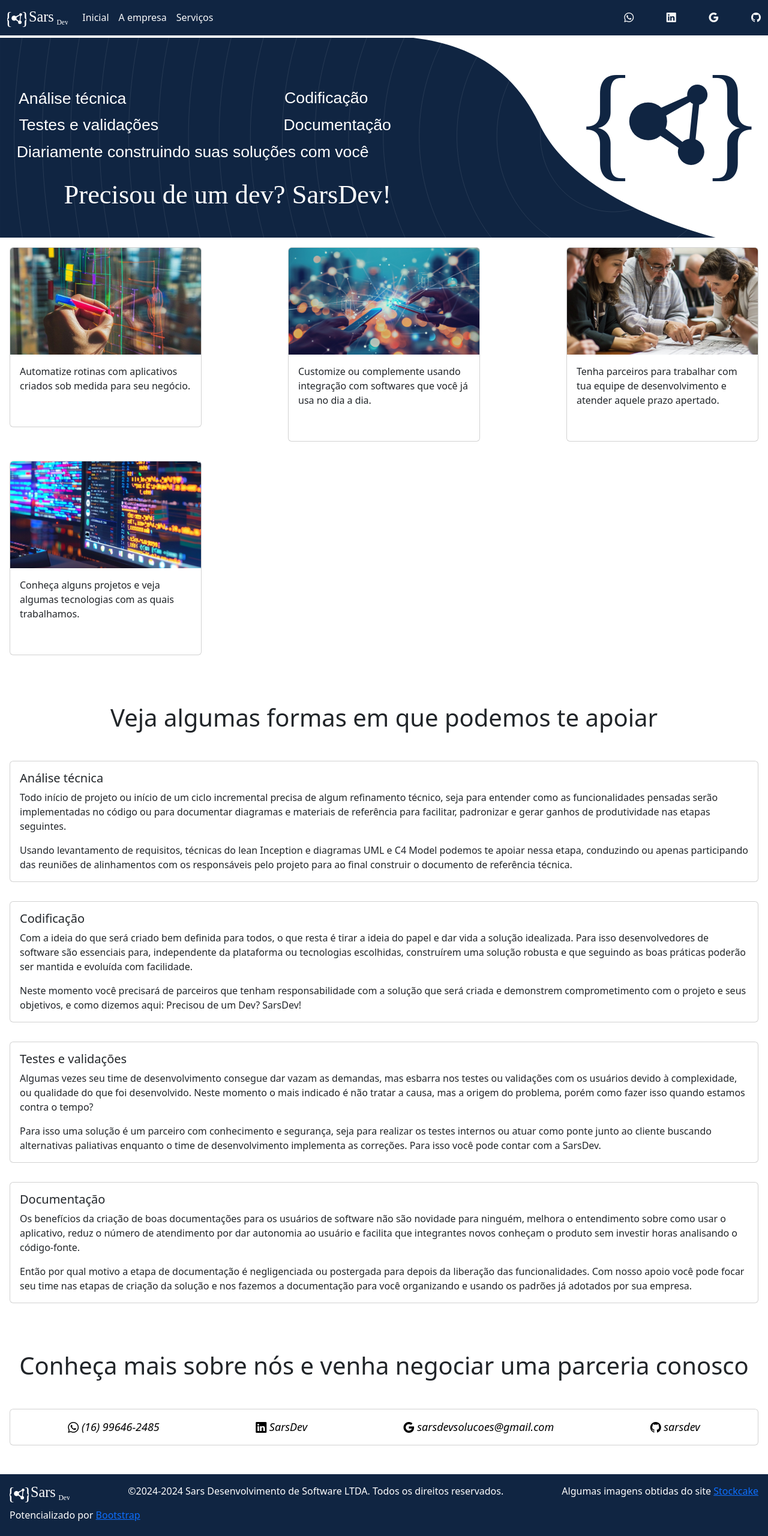
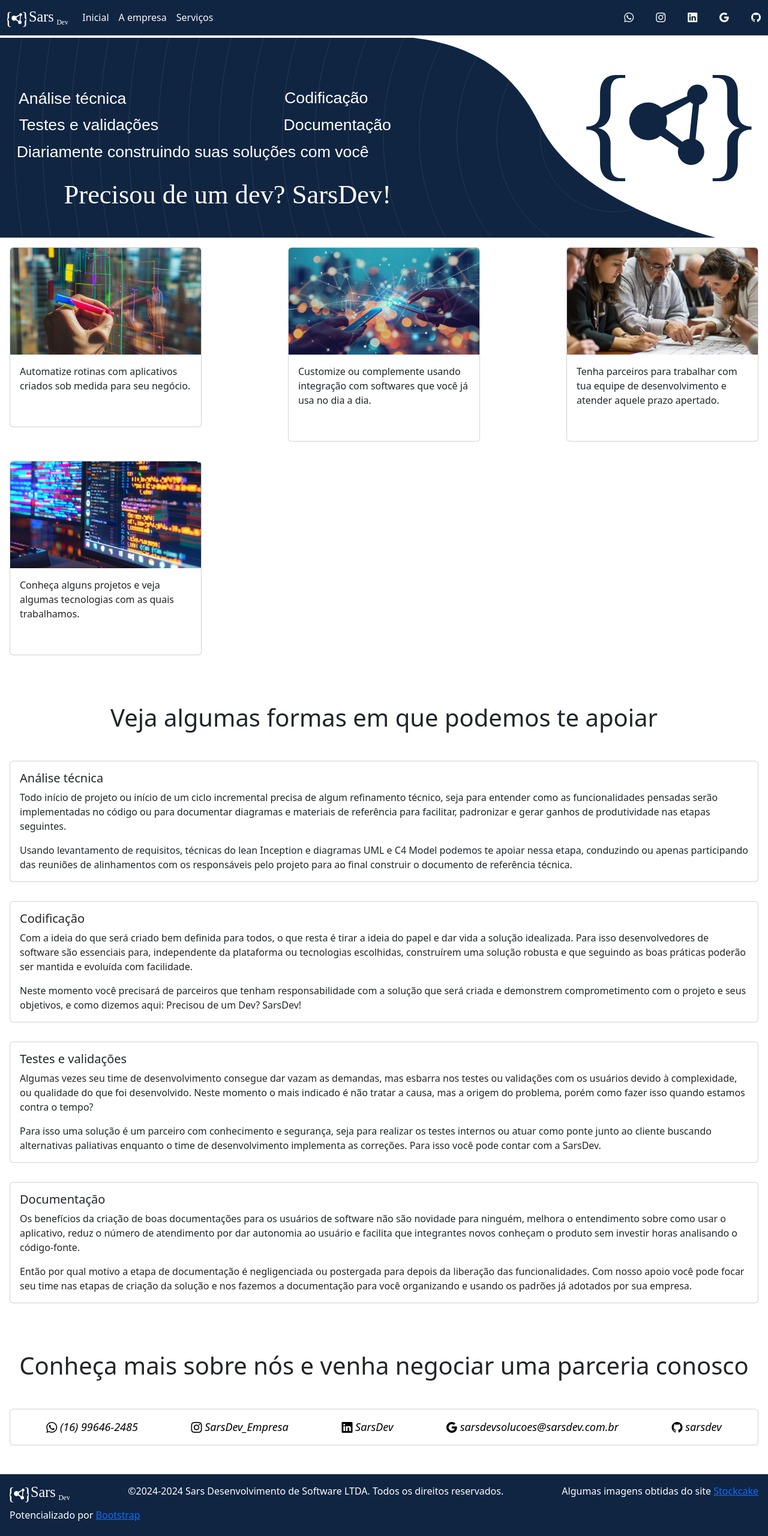
Before and after one commit to Sars-Desenvolvimento-de-Software/sarsdev.github.io, a website: page index.html in a window 1280 px wide. Shown: the whole page at 60% size. Drawn offline with nearby package versions, Linux system fonts and the light colour scheme.

Commit message:
Ajustando o favicon que não está aparecendo na pesquisa do google e corrigindo o email e o instagram

```diff
--- a/index.html
+++ b/index.html
@@ -7,7 +7,7 @@
     <meta name="author" content="Sars Desenvolvimento de Software LTDA">
     <meta name="viewport" content="width=device-width, initial-scale=1.0">
     <title>Precisou de um Dev? SarsDev! | Desenvolvimento de software</title>
-    <link rel="icon" type="image/x-icon" href="./src/imgs/logo_16_branco.svg">
+    <link rel="icon" type="image/x-icon" href="./src/imgs/logo_16_branco.png">
     <link href="https://cdn.jsdelivr.net/npm/bootstrap@5.3.3/dist/css/bootstrap.min.css" rel="stylesheet" integrity="sha384-QWTKZyjpPEjISv5WaRU9OFeRpok6YctnYmDr5pNlyT2bRjXh0JMhjY6hW+ALEwIH" crossorigin="anonymous">
     <link rel="stylesheet" href="https://cdn.jsdelivr.net/npm/bootstrap-icons@1.11.3/font/bootstrap-icons.min.css">
     <link rel="stylesheet" href="./src/styles/style.css">
@@ -25,7 +25,7 @@
             <div class="collapse navbar-collapse" id="navbarSupportedContent">
                 <ul class="navbar-nav me-auto mb-2 mb-lg-0">
                     <li class="nav-item">
-                        <a class="nav-link text-light" aria-current="page" href="./index.html">Inicial</a>
+                        <a class="nav-link text-light" aria-current="page" href="./">Inicial</a>
                     </li>
                     <li class="nav-item">
                         <a class="nav-link text-light" href="./src/pages/empresa.html">A empresa</a>
@@ -48,10 +48,13 @@
                     <a href="https://wa.me//5516996462485?text=Ol%C3%A1!%0AGostaria%20de%20saber%20mais%20sobre%20os%20servi%C3%A7os." target="_blank">
                         <i class="bi bi-whatsapp text-light"></i>
                     </a>
+                    <a href="https://www.instagram.com/sarsdev_empresa" target="_blank">
+                        <i class="bi bi-instagram text-light"></i>
+                    </a>
                     <a href="https://www.linkedin.com/company/sarsdev" target="_blank">
                         <i class="bi bi-linkedin text-light"></i>
                     </a>
-                    <a href="mailto:sarsdevsolucoes@gmail.com?subject=Primeiro contato&body=Olá! Gostaria de saber mais sobre a SarsDev." target="_blank">
+                    <a href="mailto:sarsdevsolucoes@sarsdev.com.br?subject=Primeiro contato&body=Olá! Gostaria de saber mais sobre a SarsDev." target="_blank">
                         <i class="bi bi-google text-light"></i>
                     </a>
                     <a href="https://github.com/Sars-Desenvolvimento-de-Software" target="_blank">
@@ -189,11 +192,14 @@
                     <a href="https://wa.me//5516996462485?text=Ol%C3%A1!%0AGostaria%20de%20saber%20mais%20sobre%20os%20servi%C3%A7os." target="_blank">
                         <i class="bi bi-whatsapp"> (16) 99646-2485</i>
                     </a>
+                    <a href="https://www.instagram.com/sarsdev_empresa" target="_blank">
+                        <i class="bi bi-instagram"> SarsDev_Empresa</i>
+                    </a>
                     <a href="https://www.linkedin.com/company/sarsdev" target="_blank">
                         <i class="bi bi-linkedin"> SarsDev</i>
                     </a>
-                    <a href="mailto:sarsdevsolucoes@gmail.com?subject=Primeiro contato&body=Olá! Gostaria de saber mais sobre a SarsDev." target="_blank">
-                        <i class="bi bi-google"> sarsdevsolucoes@gmail.com</i>
+                    <a href="mailto:sarsdevsolucoes@sarsdev.com.br?subject=Primeiro contato&body=Olá! Gostaria de saber mais sobre a SarsDev." target="_blank">
+                        <i class="bi bi-google"> sarsdevsolucoes@sarsdev.com.br</i>
                     </a>
                     <a href="https://github.com/Sars-Desenvolvimento-de-Software" target="_blank">
                         <i class="bi bi-github"> sarsdev</i>
```
Also changed, not shown: src/pages/empresa.html (+6 -3 lines), src/pages/servicos.html (+6 -3 lines), src/imgs/logo_16_branco.png (added).
